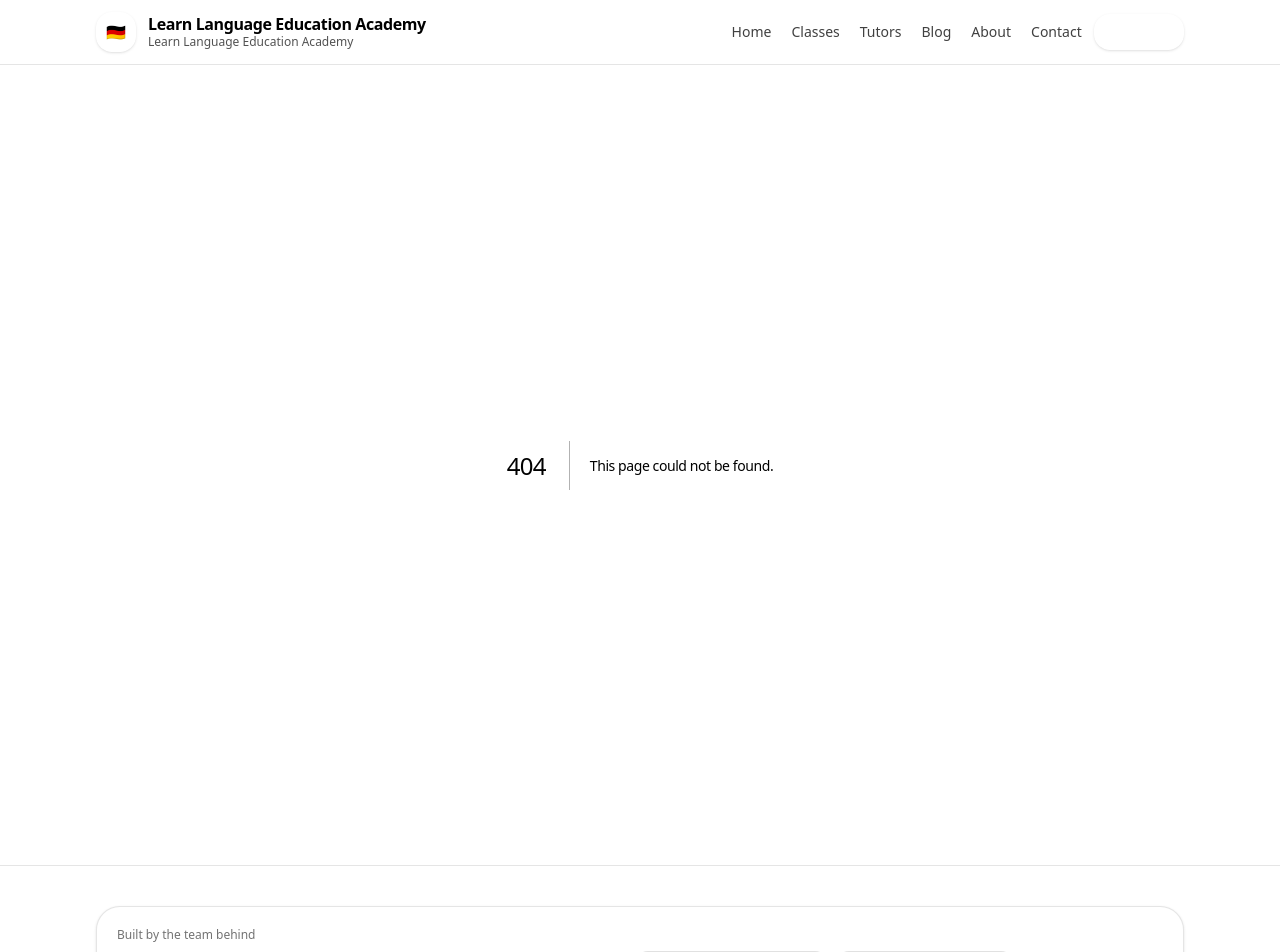
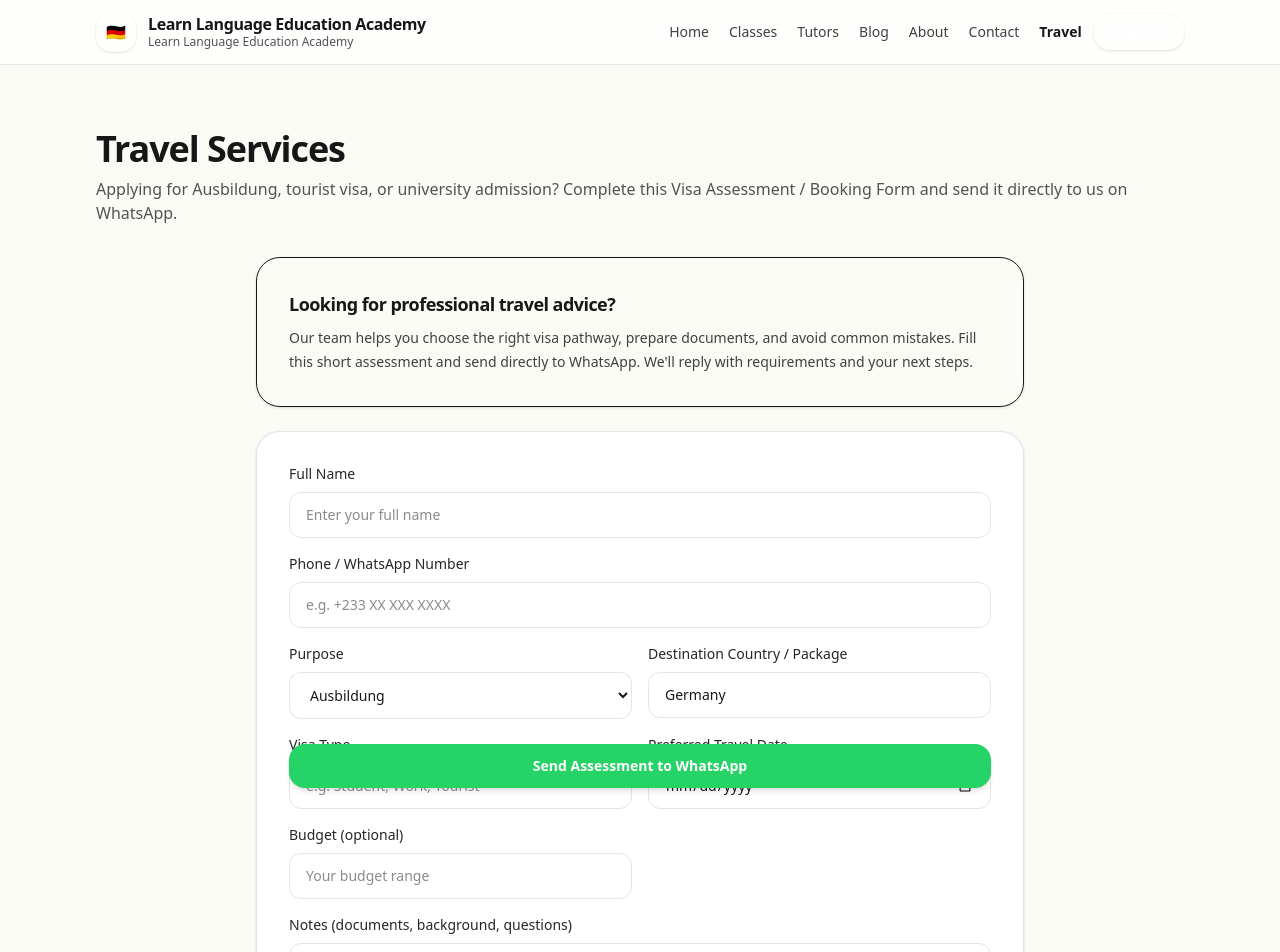
Before and after one commit to learngermanghana/learngermanghana-site, a Next.js app: page /travel in a window 1280 px wide. Before the commit this address had no page. Shown: the top 952 px of the page. Built offline with nearby package versions, Linux system fonts and the light colour scheme.

Commit message:
Improve Travel page messaging and WhatsApp CTA visibility

```diff
--- a/src/app/sitemap.ts
+++ b/src/app/sitemap.ts
@@ -14,6 +14,7 @@ const staticRoutes = [
   "falowen",
   "reviews",
   "tutors",
+  "travel",
 ];
 
 export default function sitemap(): MetadataRoute.Sitemap {
--- /dev/null
+++ b/src/app/travel/page.tsx
@@ -0,0 +1,185 @@
+"use client";
+
+import { FormEvent, useMemo, useState } from "react";
+import { Container } from "@/components/Container";
+import { SectionTitle } from "@/components/SectionTitle";
+import { SITE } from "@/lib/site";
+
+type FormData = {
+  fullName: string;
+  phone: string;
+  purpose: string;
+  destination: string;
+  visaType: string;
+  travelDate: string;
+  budget: string;
+  notes: string;
+};
+
+const initialForm: FormData = {
+  fullName: "",
+  phone: "",
+  purpose: "Ausbildung",
+  destination: "Germany",
+  visaType: "",
+  travelDate: "",
+  budget: "",
+  notes: "",
+};
+
+export default function TravelPage() {
+  const [form, setForm] = useState<FormData>(initialForm);
+
+  const whatsappMessage = useMemo(() => {
+    const lines = [
+      "*Visa Assessment / Booking Form*",
+      `Full Name: ${form.fullName || "-"}`,
+      `Phone / WhatsApp Number: ${form.phone || "-"}`,
+      `Purpose: ${form.purpose || "-"}`,
+      `Destination Country / Package: ${form.destination || "-"}`,
+      `Visa Type: ${form.visaType || "-"}`,
+      `Preferred Travel Date: ${form.travelDate || "-"}`,
+      `Budget: ${form.budget || "-"}`,
+      `Notes: ${form.notes || "-"}`,
+    ];
+
+    return lines.join("\n");
+  }, [form]);
+
+  const whatsappUrl = `https://api.whatsapp.com/send?phone=${SITE.phoneIntl}&text=${encodeURIComponent(
+    whatsappMessage
+  )}`;
+
+  function handleSubmit(event: FormEvent<HTMLFormElement>) {
+    event.preventDefault();
+    window.open(whatsappUrl, "_blank", "noopener,noreferrer");
+  }
+
+  return (
+    <Container>
+      <section className="py-12 sm:py-16">
+        <SectionTitle
+          title="Travel Services"
+          subtitle="Applying for Ausbildung, tourist visa, or university admission? Complete this Visa Assessment / Booking Form and send it directly to us on WhatsApp."
+        />
+
+        <div className="mx-auto mb-6 max-w-3xl rounded-3xl border border-brand-100 bg-brand-50/60 p-6 shadow-sm sm:p-8">
+          <h2 className="text-lg font-semibold text-brand-950">Looking for professional travel advice?</h2>
+          <p className="mt-2 text-sm leading-6 text-neutral-700">
+            Our team helps you choose the right visa pathway, prepare documents, and avoid common mistakes.
+            Fill this short assessment and send directly to WhatsApp. We&apos;ll reply with requirements and your next steps.
+          </p>
+        </div>
+
+        <div className="mx-auto max-w-3xl rounded-3xl border border-black/10 bg-white p-6 shadow-sm sm:p-8">
+          <form onSubmit={handleSubmit} className="grid grid-cols-1 gap-4 sm:grid-cols-2">
+            <label className="flex flex-col gap-2 sm:col-span-2">
+              <span className="text-sm font-medium text-neutral-800">Full Name</span>
+              <input
+                required
+                type="text"
+                value={form.fullName}
+                onChange={(event) => setForm((prev) => ({ ...prev, fullName: event.target.value }))}
+                className="rounded-xl border border-black/10 px-4 py-3 text-sm outline-none focus:border-brand-700"
+                placeholder="Enter your full name"
+              />
+            </label>
+
+            <label className="flex flex-col gap-2 sm:col-span-2">
+              <span className="text-sm font-medium text-neutral-800">Phone / WhatsApp Number</span>
+              <input
+                required
+                type="tel"
+                value={form.phone}
+                onChange={(event) => setForm((prev) => ({ ...prev, phone: event.target.value }))}
+                className="rounded-xl border border-black/10 px-4 py-3 text-sm outline-none focus:border-brand-700"
+                placeholder="e.g. +233 XX XXX XXXX"
+              />
+            </label>
+
+            <label className="flex flex-col gap-2">
+              <span className="text-sm font-medium text-neutral-800">Purpose</span>
+              <select
+                required
+                value={form.purpose}
+                onChange={(event) => setForm((prev) => ({ ...prev, purpose: event.target.value }))}
+                className="rounded-xl border border-black/10 bg-white px-4 py-3 text-sm outline-none focus:border-brand-700"
+              >
+                <option>Ausbildung</option>
+                <option>Tourist Visa</option>
+                <option>University Admission</option>
+                <option>Other</option>
+              </select>
+            </label>
+
+            <label className="flex flex-col gap-2">
+              <span className="text-sm font-medium text-neutral-800">Destination Country / Package</span>
+              <input
+                required
+                type="text"
+                value={form.destination}
+                onChange={(event) => setForm((prev) => ({ ...prev, destination: event.target.value }))}
+                className="rounded-xl border border-black/10 px-4 py-3 text-sm outline-none focus:border-brand-700"
+                placeholder="Germany / Europe Tour / etc."
+              />
+            </label>
+
+            <label className="flex flex-col gap-2">
+              <span className="text-sm font-medium text-neutral-800">Visa Type</span>
+              <input
+                required
+                type="text"
+                value={form.visaType}
+                onChange={(event) => setForm((prev) => ({ ...prev, visaType: event.target.value }))}
+                className="rounded-xl border border-black/10 px-4 py-3 text-sm outline-none focus:border-brand-700"
+                placeholder="e.g. Student, Work, Tourist"
+              />
+            </label>
+
+            <label className="flex flex-col gap-2">
+              <span className="text-sm font-medium text-neutral-800">Preferred Travel Date</span>
+              <input
+                required
+                type="date"
+                value={form.travelDate}
+                onChange={(event) => setForm((prev) => ({ ...prev, travelDate: event.target.value }))}
+                className="rounded-xl border border-black/10 px-4 py-3 text-sm outline-none focus:border-brand-700"
+              />
+            </label>
+
+            <label className="flex flex-col gap-2">
+              <span className="text-sm font-medium text-neutral-800">Budget (optional)</span>
+              <input
+                type="text"
+                value={form.budget}
+                onChange={(event) => setForm((prev) => ({ ...prev, budget: event.target.value }))}
+                className="rounded-xl border border-black/10 px-4 py-3 text-sm outline-none focus:border-brand-700"
+                placeholder="Your budget range"
+              />
+            </label>
+
+            <label className="flex flex-col gap-2 sm:col-span-2">
+              <span className="text-sm font-medium text-neutral-800">Notes (documents, background, questions)</span>
+              <textarea
+                rows={4}
+                value={form.notes}
+                onChange={(event) => setForm((prev) => ({ ...prev, notes: event.target.value }))}
+                className="rounded-xl border border-black/10 px-4 py-3 text-sm outline-none focus:border-brand-700"
+                placeholder="Share any useful information"
+              />
+            </label>
+
+            <div className="sm:col-span-2 sticky bottom-3">
+              <button
+                type="submit"
+                className="inline-flex w-full items-center justify-center rounded-2xl bg-[#25D366] px-5 py-3 text-sm font-semibold text-white shadow-md hover:brightness-95"
+              >
+                Send Assessment to WhatsApp
+              </button>
+            </div>
+          </form>
+        </div>
+      </section>
+    </Container>
+  );
+}
--- a/src/components/Navbar.tsx
+++ b/src/components/Navbar.tsx
@@ -13,6 +13,7 @@ const nav = [
   { href: "/blog", label: "Blog" },
   { href: "/about", label: "About" },
   { href: "/contact", label: "Contact" },
+  { href: "/travel", label: "Travel" },
 ];
 
 export function Navbar() {
```
